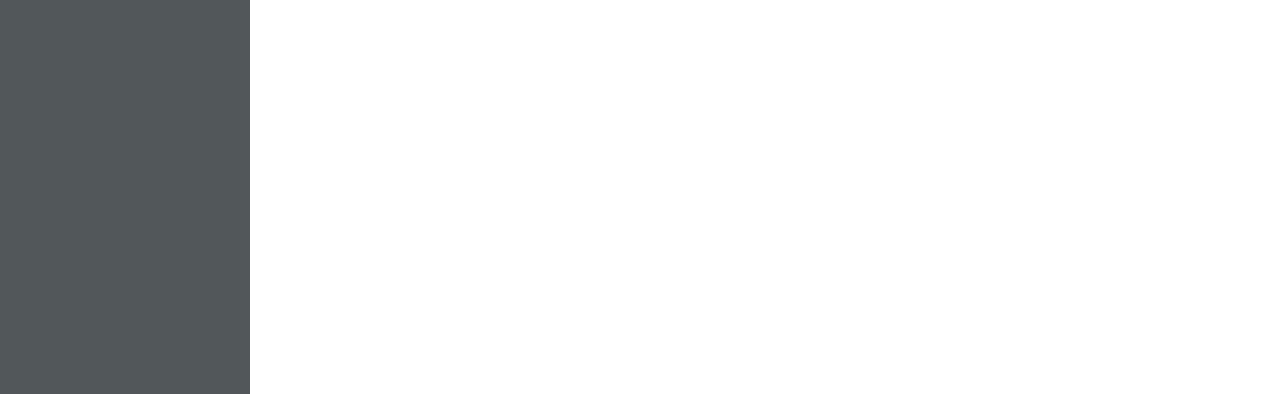
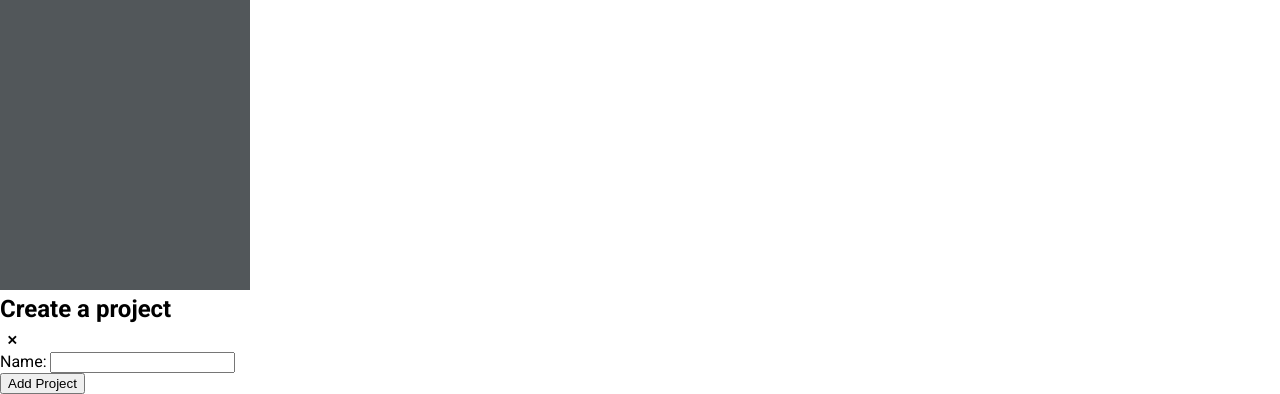
Before and after one commit to VictorOmboke/todo-list, a website built with webpack: page dist/index.html in a window 1280 px wide. Shown: the part 406-800 px from the top of the page. Built offline with nearby package versions, Linux system fonts and the light colour scheme.

Commit message:
Add project creator form

```diff
--- a/dist/index.html
+++ b/dist/index.html
@@ -33,7 +33,8 @@
       </div>
     </div>
 
-    <div id="content">
+    <div id="content"></div>
+
     <div id="task-creator">
       <div class="header">
         <h2>Create a task</h2>
@@ -48,12 +49,7 @@
 
         <div class="note">
           <label for="add_note">Add Note:</label>
-            <textarea
-              name="add_note"
-              id="add_note"
-              cols="20"
-              rows="8"
-            ></textarea>
+          <textarea name="add_note" id="add_note" cols="20" rows="8"></textarea>
         </div>
 
         <div class="date">
@@ -82,6 +78,21 @@
         </div>
       </form>
     </div>
+
+    <div id="project-creator">
+      <div class="header">
+        <h2>Create a project</h2>
+        <button class="close">&#10005;</button>
+      </div>
+
+      <form action="" method="post" id="project-form">
+        <div class="name">
+          <label for="name">Name:</label>
+          <input type="text" id="name" name="name" required />
+        </div>
+
+        <button type="submit" class="add-project">Add Project</button>
+      </form>
     </div>
 
     <script src="main.js"></script>
```
Lines whose indentation alone changed are shown as unchanged.
